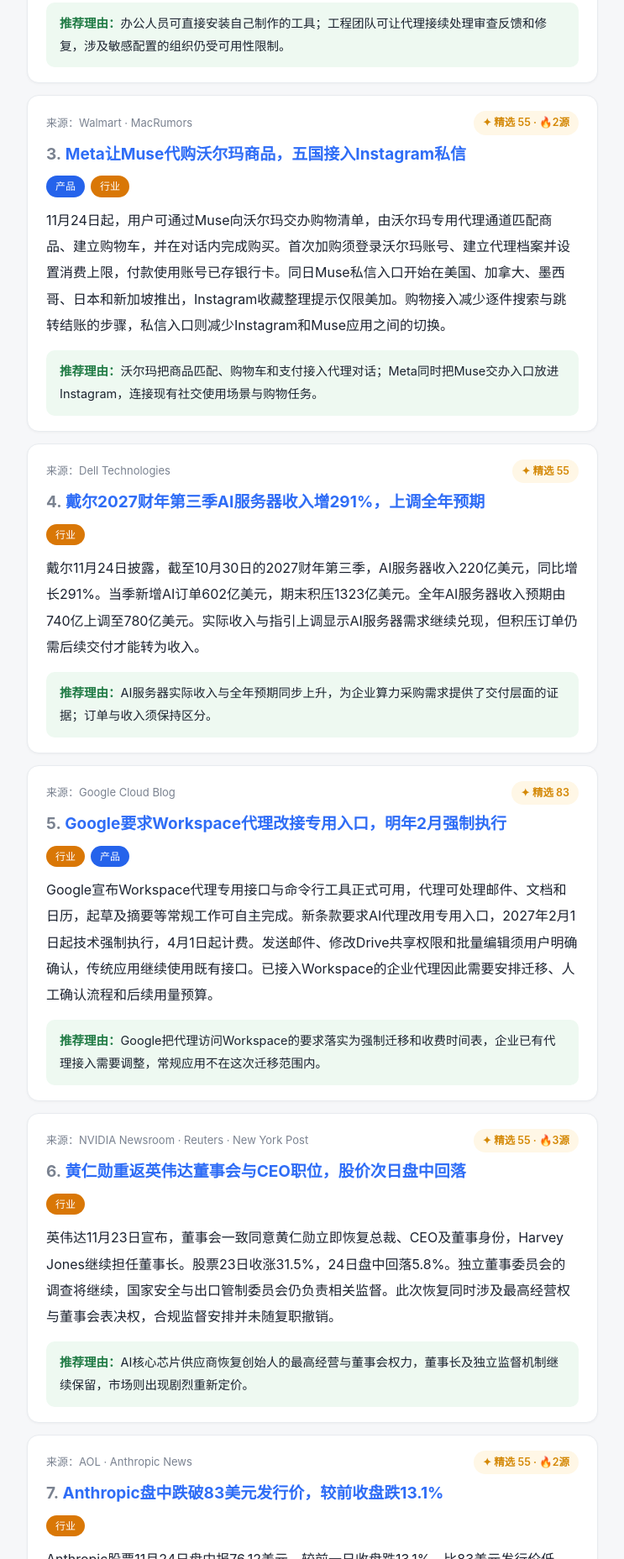
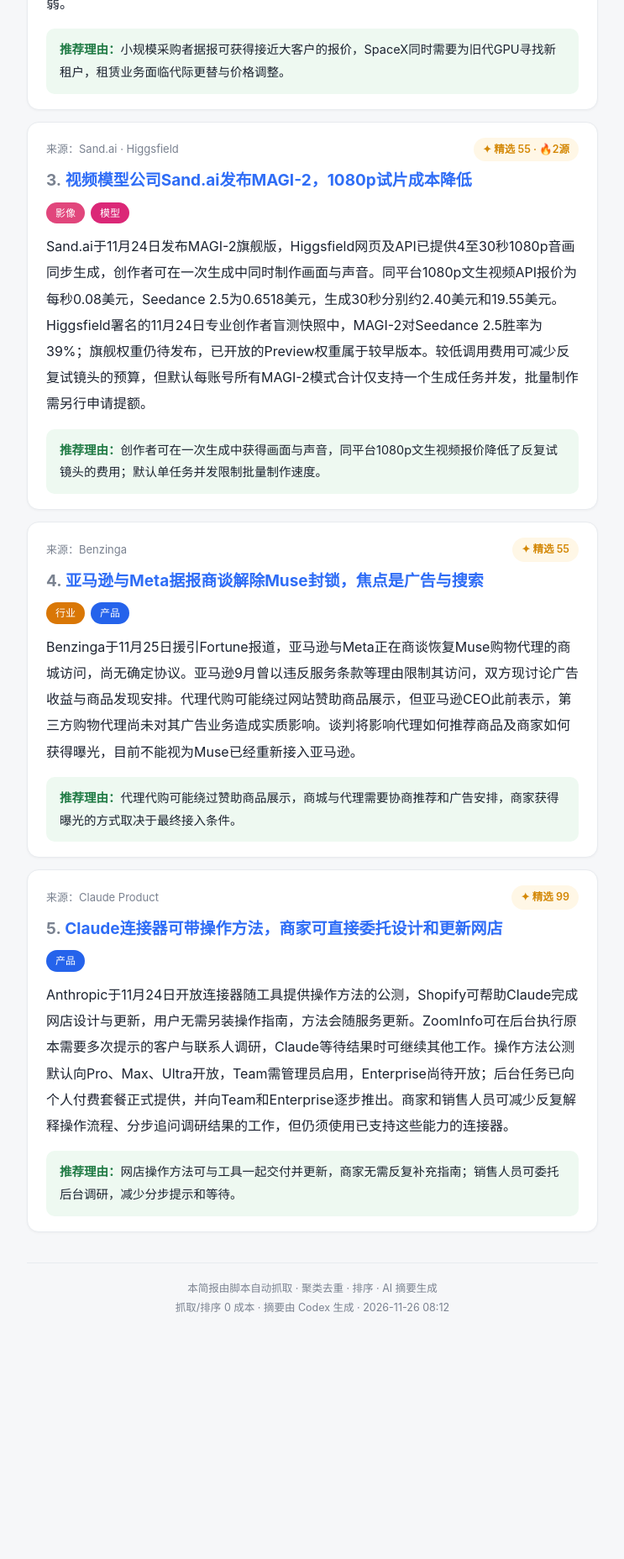
Before and after one commit to fjajdoa/ai-daily, a plain HTML site: page index.html in a window 1280 px wide. Shown: the part 944-2800 px from the top of the page at 84% size, without its empty margins (268-1011 px from the left). After the commit the page ends 2582 px from the top, so only its background shows below. Drawn offline with Linux system fonts and the light colour scheme.

Commit message:
更新 2026-11-26

```diff
--- a/index.html
+++ b/index.html
@@ -3,7 +3,7 @@
 <head>
 <meta charset="utf-8">
 <meta name="viewport" content="width=device-width, initial-scale=1">
-<title>AI 资讯精选 · 2026年11月25日</title>
+<title>AI 资讯精选 · 2026年11月26日</title>
 <style>
   :root{
     --bg:#f6f7f9; --card:#fff; --ink:#1c2330; --sub:#7a8290; --line:#e8ebef;
@@ -56,81 +56,63 @@
 <div class="wrap">
   <header>
     <h1>🤖 AI 资讯精选</h1>
-    <div class="meta">2026年11月25日 · 每日精选 7 条 · 降噪后只看重要的</div>
+    <div class="meta">2026年11月26日 · 每日精选 5 条 · 降噪后只看重要的</div>
   </header>
 
   <nav class="filter">
     <button class="f active" data-f="全部">全部</button>
 <button class="f" data-f="模型">模型</button><button class="f" data-f="产品">产品</button><button class="f" data-f="行业">行业</button><button class="f" data-f="工具">工具</button><button class="f" data-f="技巧">技巧</button><button class="f" data-f="影像">影像</button>  </nav>
 
+  <article class="item" data-tags="产品,行业">
+    <div class="cardtop">
+      <span class="src">来源：ORIENS · OpenAI</span>
+      <span class="feat">✦ 精选 55 · 🔥2源</span>
+    </div>
+    <div class="title"><a href="https://ai-oriens.com/en/news/openai-private-inference/" target="_blank" rel="noopener"><span class="rk">1.</span> OpenAI合并Chat与Work额度，并启动私有推理客户测试</a></div>
+    <div class="chips">
+<span class="chip" style="background:var(--t-产品,#888)">产品</span><span class="chip" style="background:var(--t-行业,#888)">行业</span>    </div>
+<div class="summary">OpenAI已向少量Pro用户推出Chat与Work统一体验，两者共用额度，计划12月更广泛推行；Instant不计入共享额度，用完后仍可使用。公司称大多数用户不会更频繁触及限制，但少数重度用户可能更早用完。另据Altman美国时间11月25日的公告，私有推理已从10月接受申请推进到少量客户测试，通过保密计算保护模型处理中的提示与回答，价格、支持模型及全面开放日期未公布。重度用户需要统筹聊天与工作任务的额度，敏感数据企业则可联系申请评估私有推理。</div><div class="why"><b>推荐理由：</b>聊天与工作任务共用额度后，重度用户需要合并安排使用预算；私有推理测试则让企业开始评估模型处理阶段的数据保护。</div>  </article>
   <article class="item" data-tags="行业">
     <div class="cardtop">
-      <span class="src">来源：Amazon</span>
+      <span class="src">来源：财联社</span>
       <span class="feat">✦ 精选 55</span>
     </div>
-    <div class="title"><a href="https://www.aboutamazon.com/news/company-news/amazon-decart-ai-optimization" target="_blank" rel="noopener"><span class="rk">1.</span> 亚马逊签约购买AI优化商Decart技术，强化自研芯片</a></div>
+    <div class="title"><a href="https://api3.cls.cn/share/article/2544702?app=&os=CailianpressWeb&sv=858" target="_blank" rel="noopener"><span class="rk">2.</span> SpaceX据报下调Blackwell小集群租金，最高降约35%</a></div>
     <div class="chips">
 <span class="chip" style="background:var(--t-行业,#888)">行业</span>    </div>
-<div class="summary">亚马逊11月23日签约购买AI优化商Decart的专有优化技术，并拟引入三位联合创始人及研发团队。双方自2025年合作优化Trainium，交易仍待监管批准等交割条件。亚马逊计划把跨软硬件的优化能力并入自研芯片与推理业务，以改善模型训练和运行效率；客户成本改善仍有待整合兑现。</div><div class="why"><b>推荐理由：</b>亚马逊将既有Trainium优化合作推进为技术购买与团队整合，进一步掌握影响自研芯片性能和推理成本的软件能力。</div>  </article>
+<div class="summary">财联社11月26日援引SemiAnalysis报告称，SpaceX小规模Blackwell集群报价从每卡每小时15至15.5美元降至10至12美元，接近大客户批量价。Anthropic据报不会续租约5万块H200，SpaceX正以每卡每小时约5美元寻找新租户，预计2027年初交付。SemiAnalysis仍认为新建Blackwell项目有可观回报，不认为此次降价会拖慢SpaceX明年的扩张。小规模算力采购者的报价溢价正在收窄，但部分集群降价不能直接推导为整体AI算力需求转弱。</div><div class="why"><b>推荐理由：</b>小规模采购者据报可获得接近大客户的报价，SpaceX同时需要为旧代GPU寻找新租户，租赁业务面临代际更替与价格调整。</div>  </article>
+  <article class="item" data-tags="影像,模型">
+    <div class="cardtop">
+      <span class="src">来源：Sand.ai · Higgsfield</span>
+      <span class="feat">✦ 精选 55 · 🔥2源</span>
+    </div>
+    <div class="title"><a href="https://sand.ai/blog/magi-2" target="_blank" rel="noopener"><span class="rk">3.</span> 视频模型公司Sand.ai发布MAGI-2，1080p试片成本降低</a></div>
+    <div class="chips">
+<span class="chip" style="background:var(--t-影像,#888)">影像</span><span class="chip" style="background:var(--t-模型,#888)">模型</span>    </div>
+<div class="summary">Sand.ai于11月24日发布MAGI-2旗舰版，Higgsfield网页及API已提供4至30秒1080p音画同步生成，创作者可在一次生成中同时制作画面与声音。同平台1080p文生视频API报价为每秒0.08美元，Seedance 2.5为0.6518美元，生成30秒分别约2.40美元和19.55美元。Higgsfield署名的11月24日专业创作者盲测快照中，MAGI-2对Seedance 2.5胜率为39%；旗舰权重仍待发布，已开放的Preview权重属于较早版本。较低调用费用可减少反复试镜头的预算，但默认每账号所有MAGI-2模式合计仅支持一个生成任务并发，批量制作需另行申请提额。</div><div class="why"><b>推荐理由：</b>创作者可在一次生成中获得画面与声音，同平台1080p文生视频报价降低了反复试镜头的费用；默认单任务并发限制批量制作速度。</div>  </article>
+  <article class="item" data-tags="行业,产品">
+    <div class="cardtop">
+      <span class="src">来源：Benzinga</span>
+      <span class="feat">✦ 精选 55</span>
+    </div>
+    <div class="title"><a href="https://www.benzinga.com/trading-ideas/movers/26/11/63620031/are-amazon-and-meta-exploring-muse-ai-shopping-truce" target="_blank" rel="noopener"><span class="rk">4.</span> 亚马逊与Meta据报商谈解除Muse封锁，焦点是广告与搜索</a></div>
+    <div class="chips">
+<span class="chip" style="background:var(--t-行业,#888)">行业</span><span class="chip" style="background:var(--t-产品,#888)">产品</span>    </div>
+<div class="summary">Benzinga于11月25日援引Fortune报道，亚马逊与Meta正在商谈恢复Muse购物代理的商城访问，尚无确定协议。亚马逊9月曾以违反服务条款等理由限制其访问，双方现讨论广告收益与商品发现安排。代理代购可能绕过网站赞助商品展示，但亚马逊CEO此前表示，第三方购物代理尚未对其广告业务造成实质影响。谈判将影响代理如何推荐商品及商家如何获得曝光，目前不能视为Muse已经重新接入亚马逊。</div><div class="why"><b>推荐理由：</b>代理代购可能绕过赞助商品展示，商城与代理需要协商推荐和广告安排，商家获得曝光的方式取决于最终接入条件。</div>  </article>
   <article class="item" data-tags="产品">
     <div class="cardtop">
-      <span class="src">来源：Claude Product · The Decoder</span>
-      <span class="feat">✦ 精选 99 · 🔥2源</span>
+      <span class="src">来源：Claude Product</span>
+      <span class="feat">✦ 精选 99</span>
     </div>
-    <div class="title"><a href="https://claude.com/resources/articles/install-as-app" target="_blank" rel="noopener"><span class="rk">2.</span> Claude自制工具可装为桌面应用，Ship审查并修复代码</a></div>
+    <div class="title"><a href="https://claude.com/resources/articles/skills-over-mcp-tasks-and-more" target="_blank" rel="noopener"><span class="rk">5.</span> Claude连接器可带操作方法，商家可直接委托设计和更新网店</a></div>
     <div class="chips">
 <span class="chip" style="background:var(--t-产品,#888)">产品</span>    </div>
-<div class="summary">Claude于11月24日起向Mac、Windows全套餐测试Artifacts一键安装，可将会议准备、订单追踪等自制工具变成独立应用，免打包签名，调用计入套餐额度。应用须联网登录，Enterprise需管理员启用，HIPAA及混合部署不可用，Claude Docs、Slides、Sheets等不能安装。相邻发布的Ship向Team、Enterprise的GitHub项目提供审查、修复与政策内批准，按Token计费；零数据保留、HIPAA及客户自管密钥组织不可用。前者减少办公工具封装步骤，后者衔接代码提交后的反馈修复，批准和合并仍受团队政策及分支规则约束。</div><div class="why"><b>推荐理由：</b>办公人员可直接安装自己制作的工具；工程团队可让代理接续处理审查反馈和修复，涉及敏感配置的组织仍受可用性限制。</div>  </article>
-  <article class="item" data-tags="产品,行业">
-    <div class="cardtop">
-      <span class="src">来源：Walmart · MacRumors</span>
-      <span class="feat">✦ 精选 55 · 🔥2源</span>
-    </div>
-    <div class="title"><a href="https://corporate.walmart.com/news/2026/11/black-friday-deals-with-meta-muse" target="_blank" rel="noopener"><span class="rk">3.</span> Meta让Muse代购沃尔玛商品，五国接入Instagram私信</a></div>
-    <div class="chips">
-<span class="chip" style="background:var(--t-产品,#888)">产品</span><span class="chip" style="background:var(--t-行业,#888)">行业</span>    </div>
-<div class="summary">11月24日起，用户可通过Muse向沃尔玛交办购物清单，由沃尔玛专用代理通道匹配商品、建立购物车，并在对话内完成购买。首次加购须登录沃尔玛账号、建立代理档案并设置消费上限，付款使用账号已存银行卡。同日Muse私信入口开始在美国、加拿大、墨西哥、日本和新加坡推出，Instagram收藏整理提示仅限美加。购物接入减少逐件搜索与跳转结账的步骤，私信入口则减少Instagram和Muse应用之间的切换。</div><div class="why"><b>推荐理由：</b>沃尔玛把商品匹配、购物车和支付接入代理对话；Meta同时把Muse交办入口放进Instagram，连接现有社交使用场景与购物任务。</div>  </article>
-  <article class="item" data-tags="行业">
-    <div class="cardtop">
-      <span class="src">来源：Dell Technologies</span>
-      <span class="feat">✦ 精选 55</span>
-    </div>
-    <div class="title"><a href="https://investors.delltechnologies.com/sec-filings/all-sec-filings/content/0001571996-26-000050/exhibit991earnings8kq3fy27.htm" target="_blank" rel="noopener"><span class="rk">4.</span> 戴尔2027财年第三季AI服务器收入增291%，上调全年预期</a></div>
-    <div class="chips">
-<span class="chip" style="background:var(--t-行业,#888)">行业</span>    </div>
-<div class="summary">戴尔11月24日披露，截至10月30日的2027财年第三季，AI服务器收入220亿美元，同比增长291%。当季新增AI订单602亿美元，期末积压1323亿美元。全年AI服务器收入预期由740亿上调至780亿美元。实际收入与指引上调显示AI服务器需求继续兑现，但积压订单仍需后续交付才能转为收入。</div><div class="why"><b>推荐理由：</b>AI服务器实际收入与全年预期同步上升，为企业算力采购需求提供了交付层面的证据；订单与收入须保持区分。</div>  </article>
-  <article class="item" data-tags="行业,产品">
-    <div class="cardtop">
-      <span class="src">来源：Google Cloud Blog</span>
-      <span class="feat">✦ 精选 83</span>
-    </div>
-    <div class="title"><a href="https://cloud.google.com/blog/products/identity-security/deploying-agents-safely-in-your-enterprise/" target="_blank" rel="noopener"><span class="rk">5.</span> Google要求Workspace代理改接专用入口，明年2月强制执行</a></div>
-    <div class="chips">
-<span class="chip" style="background:var(--t-行业,#888)">行业</span><span class="chip" style="background:var(--t-产品,#888)">产品</span>    </div>
-<div class="summary">Google宣布Workspace代理专用接口与命令行工具正式可用，代理可处理邮件、文档和日历，起草及摘要等常规工作可自主完成。新条款要求AI代理改用专用入口，2027年2月1日起技术强制执行，4月1日起计费。发送邮件、修改Drive共享权限和批量编辑须用户明确确认，传统应用继续使用既有接口。已接入Workspace的企业代理因此需要安排迁移、人工确认流程和后续用量预算。</div><div class="why"><b>推荐理由：</b>Google把代理访问Workspace的要求落实为强制迁移和收费时间表，企业已有代理接入需要调整，常规应用不在这次迁移范围内。</div>  </article>
-  <article class="item" data-tags="行业">
-    <div class="cardtop">
-      <span class="src">来源：NVIDIA Newsroom · Reuters · New York Post</span>
-      <span class="feat">✦ 精选 55 · 🔥3源</span>
-    </div>
-    <div class="title"><a href="https://nvidianews.nvidia.com/news/nvidia-board-reinstates-jensen-huang-as-president-ceo-and-board-director" target="_blank" rel="noopener"><span class="rk">6.</span> 黄仁勋重返英伟达董事会与CEO职位，股价次日盘中回落</a></div>
-    <div class="chips">
-<span class="chip" style="background:var(--t-行业,#888)">行业</span>    </div>
-<div class="summary">英伟达11月23日宣布，董事会一致同意黄仁勋立即恢复总裁、CEO及董事身份，Harvey Jones继续担任董事长。股票23日收涨31.5%，24日盘中回落5.8%。独立董事委员会的调查将继续，国家安全与出口管制委员会仍负责相关监督。此次恢复同时涉及最高经营权与董事会表决权，合规监督安排并未随复职撤销。</div><div class="why"><b>推荐理由：</b>AI核心芯片供应商恢复创始人的最高经营与董事会权力，董事长及独立监督机制继续保留，市场则出现剧烈重新定价。</div>  </article>
-  <article class="item" data-tags="行业">
-    <div class="cardtop">
-      <span class="src">来源：AOL · Anthropic News</span>
-      <span class="feat">✦ 精选 55 · 🔥2源</span>
-    </div>
-    <div class="title"><a href="https://www.aol.com/articles/anthropic-stock-tanks-falls-below-184450000.html" target="_blank" rel="noopener"><span class="rk">7.</span> Anthropic盘中跌破83美元发行价，较前收盘跌13.1%</a></div>
-    <div class="chips">
-<span class="chip" style="background:var(--t-行业,#888)">行业</span>    </div>
-<div class="summary">Anthropic股票11月24日盘中报76.12美元，较前一日收盘跌13.1%，比83美元发行价低8.3%。公司11月19日开始交易，首日开盘价为111.50美元。11月20日公告确认，公司从IPO取得约916亿美元，口径为扣除承销折扣、佣金及其他发行费用前。二级市场回撤已使发行价买入者出现浮亏，但不减少公司此前取得的发行资金。</div><div class="why"><b>推荐理由：</b>头部模型公司的股票在上市后迅速跌破发行价，显示二级市场定价回撤；这与公司已经取得的IPO资金是两个口径。</div>  </article>
+<div class="summary">Anthropic于11月24日开放连接器随工具提供操作方法的公测，Shopify可帮助Claude完成网店设计与更新，用户无需另装操作指南，方法会随服务更新。ZoomInfo可在后台执行原本需要多次提示的客户与联系人调研，Claude等待结果时可继续其他工作。操作方法公测默认向Pro、Max、Ultra开放，Team需管理员启用，Enterprise尚待开放；后台任务已向个人付费套餐正式提供，并向Team和Enterprise逐步推出。商家和销售人员可减少反复解释操作流程、分步追问调研结果的工作，但仍须使用已支持这些能力的连接器。</div><div class="why"><b>推荐理由：</b>网店操作方法可与工具一起交付并更新，商家无需反复补充指南；销售人员可委托后台调研，减少分步提示和等待。</div>  </article>
   <div class="empty">该栏目暂无内容</div>
 
   <footer>
     本简报由脚本自动抓取 · 聚类去重 · 排序 · AI 摘要生成<br>
-    抓取/排序 0 成本 · 摘要由 Codex 生成 · 2026-11-25 08:22
+    抓取/排序 0 成本 · 摘要由 Codex 生成 · 2026-11-26 08:12
   </footer>
 </div>
 <script>
```
